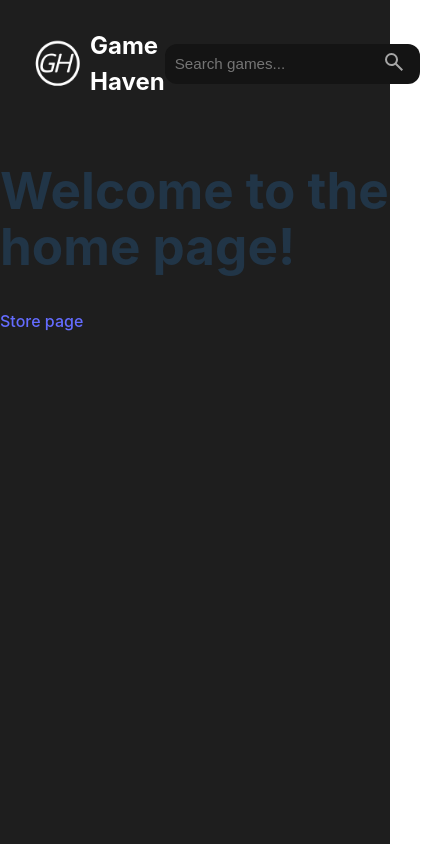
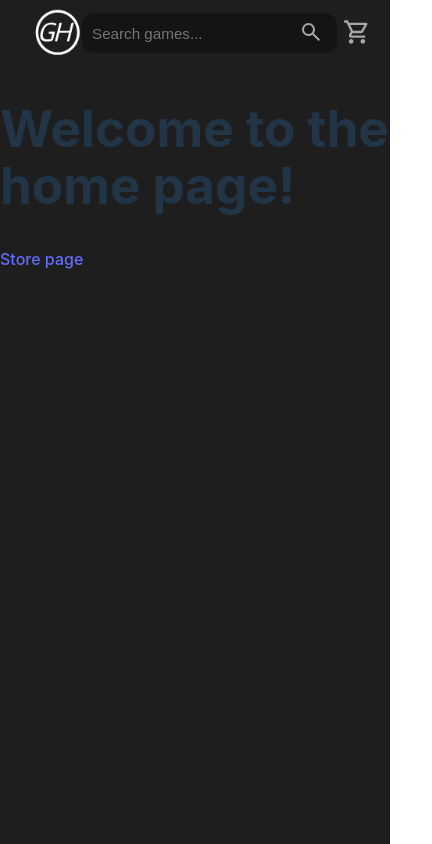
Before and after one commit to yari-dewalt/game-haven, a React (Vite) app: page / in a window 390 px wide. Shown: the whole page, 432 px wide, since content can reach past the window. Built offline with nearby package versions, Linux system fonts and the light colour scheme.

Commit message:
Update styling for smaller sized screens

```diff
--- a/src/styles/NavBar.css
+++ b/src/styles/NavBar.css
@@ -27,7 +27,7 @@
 .shopping-cart-button {
   background-color: transparent;
   border: none;
-  width: 40px;
+  min-width: 40px;
   transition: scale 0.4s ease;
 }
 
@@ -39,3 +39,9 @@
   width: 100%;
   filter: invert(0.65);
 }
+
+@media screen and (max-width: 650px) {
+  #game-haven-text {
+    display: none;
+  }
+}
```
